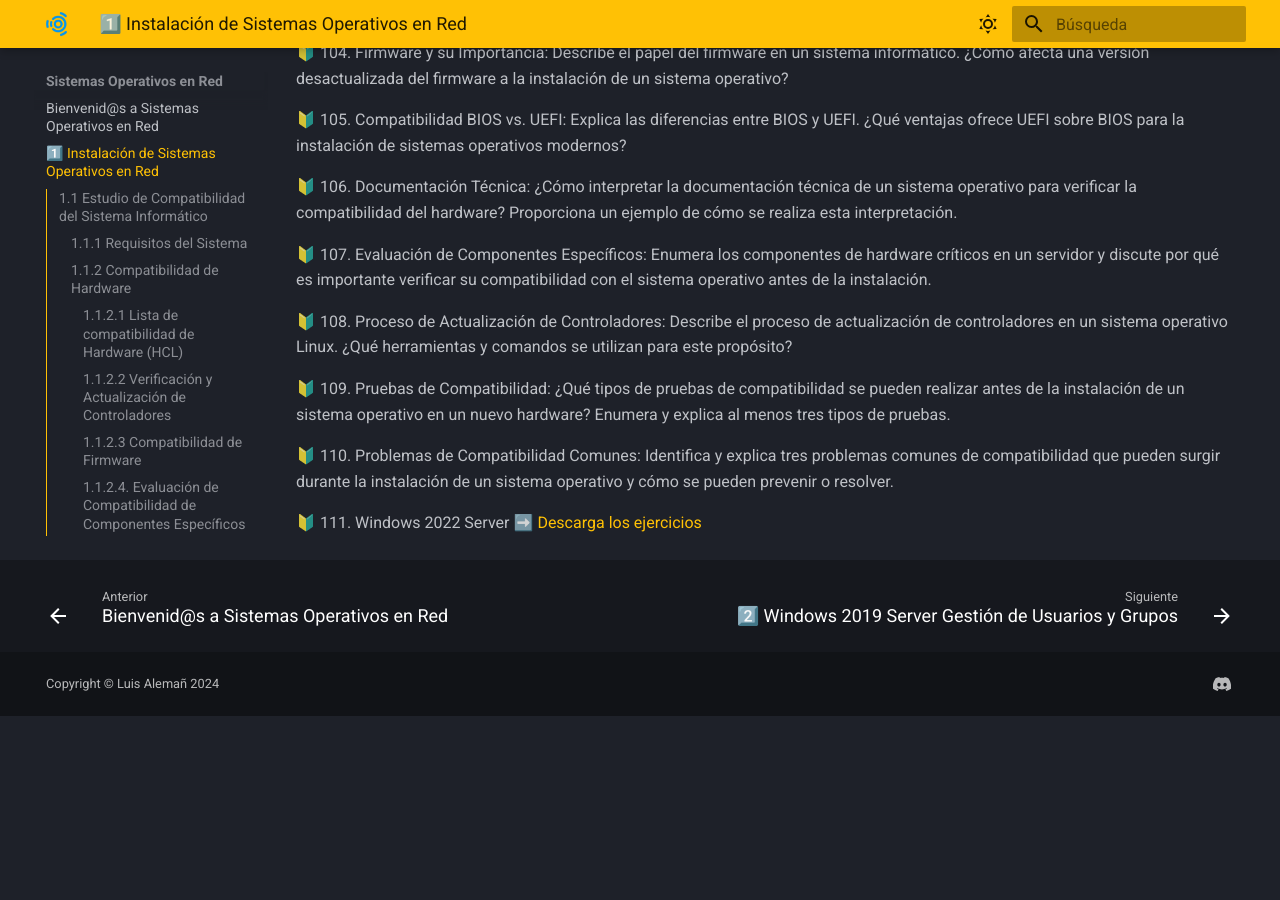
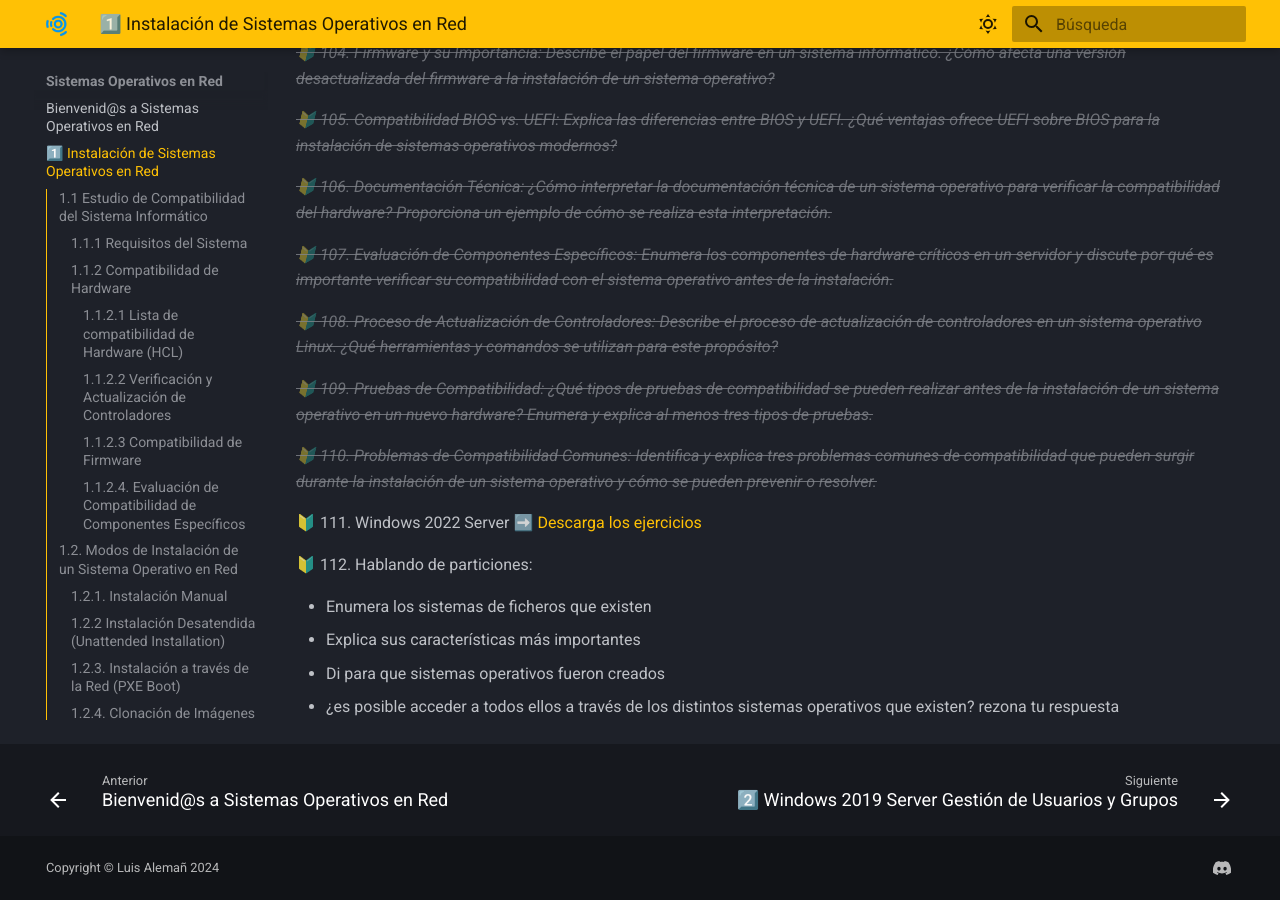
Before and after one commit to lupastance/sistemas-operativos-en-red, an MkDocs documentation site: the page built from docs/1 - Instalación de Sistemas Operativos en Red.md, in a window 1280 px wide and 900 px high, scrolled down 24144 px. Built offline with MkDocs 1.6.1 and Material for MkDocs 9.7.7, drawn with Linux system fonts in a browser that asks for light colours; before the commit the page ends 24860 px from its top, so only the background shows below that.

Commit message:
nuevo contenido

```diff
--- a/docs/1 - Instalación de Sistemas Operativos en Red.md
+++ b/docs/1 - Instalación de Sistemas Operativos en Red.md
@@ -764,6 +764,7 @@
 
 ## 📚 Ejercicios
 
+<i style="text-decoration: line-through; opacity: .5">
 🔰 101. Definir Requisitos de Hardware.
 Explica los requisitos mínimos y recomendados de hardware para instalar el sistema operativo Windows Server 2022. Incluye especificaciones de procesador, memoria RAM, y espacio en disco.
 
@@ -785,4 +786,12 @@
 
 🔰 110. Problemas de Compatibilidad Comunes: Identifica y explica tres problemas comunes de compatibilidad que pueden surgir durante la instalación de un sistema operativo y cómo se pueden prevenir o resolver.
 
+</i>
 🔰 111. Windows 2022 Server ➡️ [Descarga los ejercicios](assets/windows-2022-ejercicios.html)
+
+🔰 112. Hablando de particiones:
+
+- Enumera los sistemas de ficheros que existen
+- Explica sus características más importantes
+- Di para que sistemas operativos fueron creados
+- ¿es posible acceder a todos ellos a través de los distintos sistemas operativos que existen? rezona tu respuesta
```
